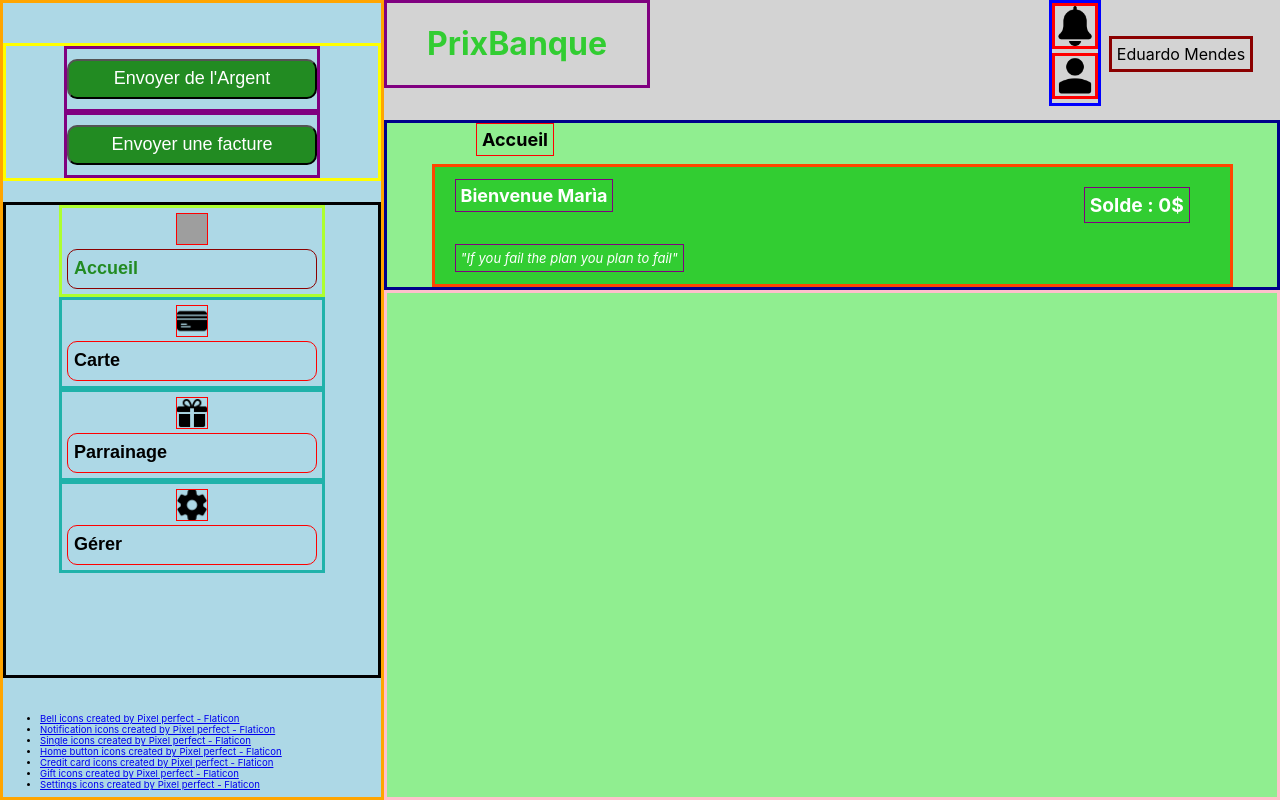
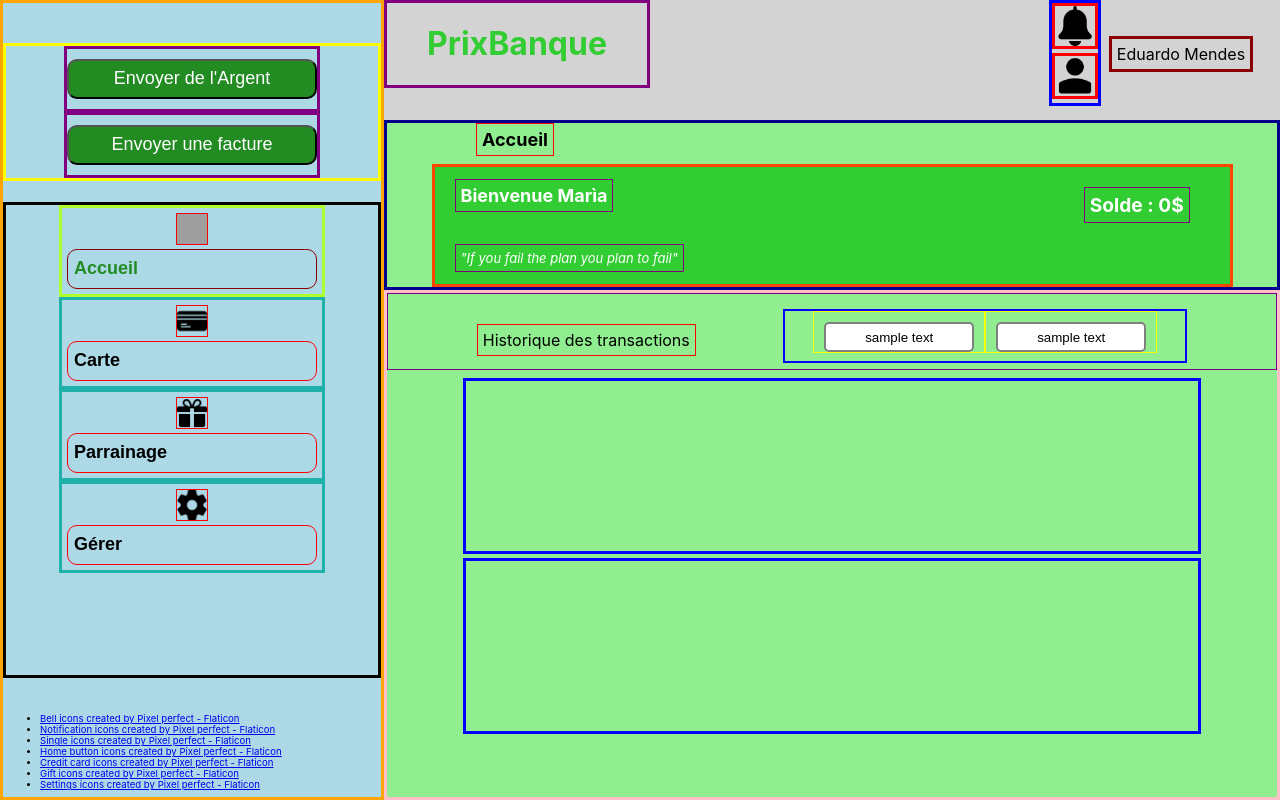
Before and after one commit to PP3-8INF853/PP3-front-react, a React (Create React App) app: page / in a window 1280 px wide. Built offline with nearby package versions, Linux system fonts and the light colour scheme; grey boxes are pictures that could not be loaded.

Commit message:
Pourquoi je passe ma journée sur ça je ne sais pas

```diff
--- a/src/Components/Main/App.js
+++ b/src/Components/Main/App.js
@@ -1,15 +1,23 @@
 import '../../Sylesheets/App.css';
 import Banner from "./Banner";
+import Transactions from "./Transactions";
+import History from "./History";
 
 function App() {
 return(
     <div className='app'>
         <div className={"solde"}>
-                <div className={"banner-title"}>Accueil</div>
-        <Banner />
+                <div className={"banner-title"}>
+                        Accueil
+                </div>
+                        <Banner />
         </div>
         <div className={"transactions"}>
-
+                <Transactions />
+                <div className={"histories"}>
+                        <History />
+                        <History />
+                </div>
         </div>
     </div>
 
--- /dev/null
+++ b/src/Components/Main/History.js
@@ -0,0 +1,12 @@
+import "../../Sylesheets/History.css"
+
+function History(){
+    return(
+        <div className={"history"}>
+
+
+        </div>
+    );
+}
+
+export default History;
--- /dev/null
+++ b/src/Components/Main/TransactionButtonSwitch.js
@@ -0,0 +1,14 @@
+import "../../Sylesheets/TransactionButtonSwitch.css"
+
+function TransactionButtonSwitch(){
+    return(
+        <div className={"transaction-button-switch"}>
+            <button className={"tbs-button"}>
+                sample text
+            </button>
+
+        </div>
+    );
+}
+
+export default TransactionButtonSwitch;
--- /dev/null
+++ b/src/Components/Main/Transactions.js
@@ -0,0 +1,16 @@
+import "../../Sylesheets/Transactions.css"
+import TransactionButtonSwitch from "./TransactionButtonSwitch";
+
+function Transactions(){
+    return(
+        <div className={"transactions-menu"}>
+            <div className={"hist-text"}>Historique des transactions</div>
+            <div className={"hist-buttons"}>
+                <TransactionButtonSwitch />
+                <TransactionButtonSwitch />
+            </div>
+        </div>
+    );
+}
+
+export default Transactions;
--- a/src/Sylesheets/App.css
+++ b/src/Sylesheets/App.css
@@ -37,3 +37,11 @@
     font-size: large;
     padding: 5px;
 }
+
+.histories{
+    position: absolute;
+    top:85px;
+    right:0;
+    left:0;
+    text-align: center;
+}
--- /dev/null
+++ b/src/Sylesheets/History.css
@@ -0,0 +1,7 @@
+.history{
+    border:3px solid blue;
+    height: 150px;
+    display: inline-block;
+    width: 80%;
+    padding:10px;
+}
--- /dev/null
+++ b/src/Sylesheets/TransactionButtonSwitch.css
@@ -0,0 +1,18 @@
+.transaction-button-switch{
+    border:1px solid yellow;
+    display: inline-block;
+    width: 150px;
+    height: max-content;
+    padding-left: 10px;
+    padding-right: 10px;
+    padding-top: 10px;
+}
+
+.tbs-button{
+    border:2px solid grey;
+    background-color: white;
+    display: inline-block;
+    border-radius: 5px;
+    width: 150px;
+    height: 30px;
+}
--- /dev/null
+++ b/src/Sylesheets/Transactions.css
@@ -0,0 +1,27 @@
+.transactions-menu{
+    border:1px solid purple;
+    position: absolute;
+    left:0;
+    right:0;
+    top:0;
+    height: 75px;
+    display: inline-block;
+}
+
+.hist-text{
+    position: absolute;
+    top:40%;
+    left:10%;
+    border:1px solid red;
+    padding:5px;
+}
+
+.hist-buttons{
+    border:2px solid blue;
+    position: absolute;
+    right: 10%;
+    top:20%;
+    width:400px;
+    height:50px;
+    text-align: center;
+}
```
